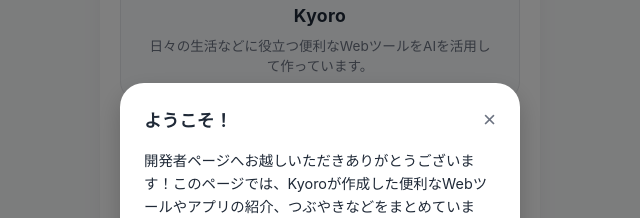
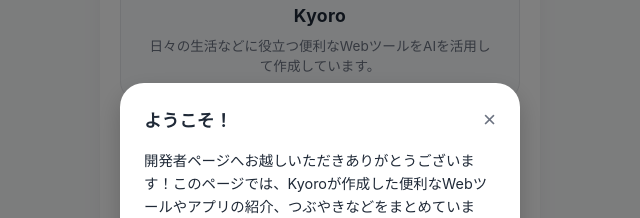
Before and after one commit to Kyoro224/kyoro224.github.io, a plain HTML site: page index.html in a window 1280 px wide. Shown: the part 195-413 px from the top of the page, 320-960 px from the left. Drawn offline with Linux system fonts and the light colour scheme.

Commit message:
Add files via upload

```diff
--- a/index.html
+++ b/index.html
@@ -313,7 +313,7 @@
             <div class="profile-name">Kyoro</div>
             <div class="profile-info">
                 <p class="bio">
-                    日々の生活などに役立つ便利なWebツールをAIを活用して作っています。
+                    日々の生活などに役立つ便利なWebツールをAIを活用して作成しています。
                 </p>
             </div>
         </div>
```
